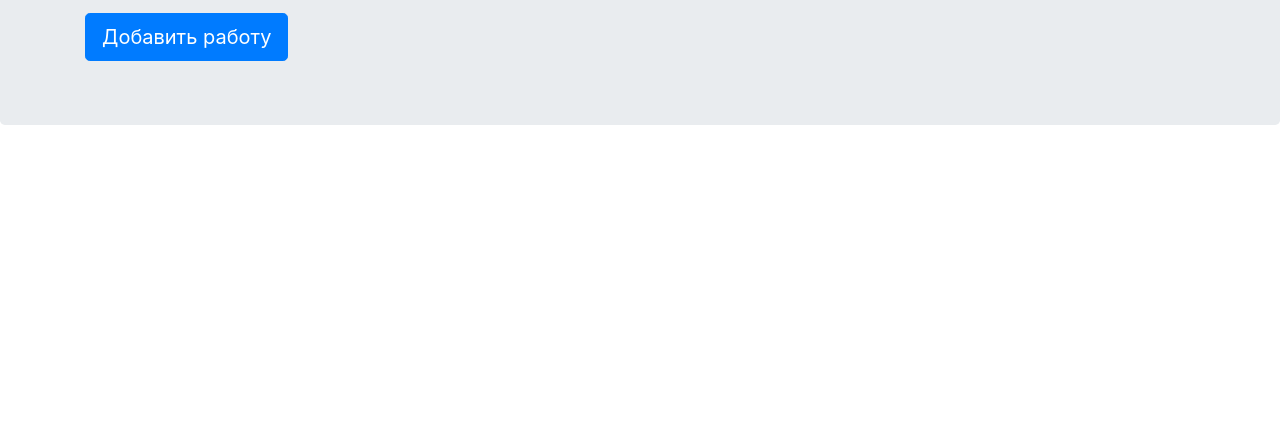
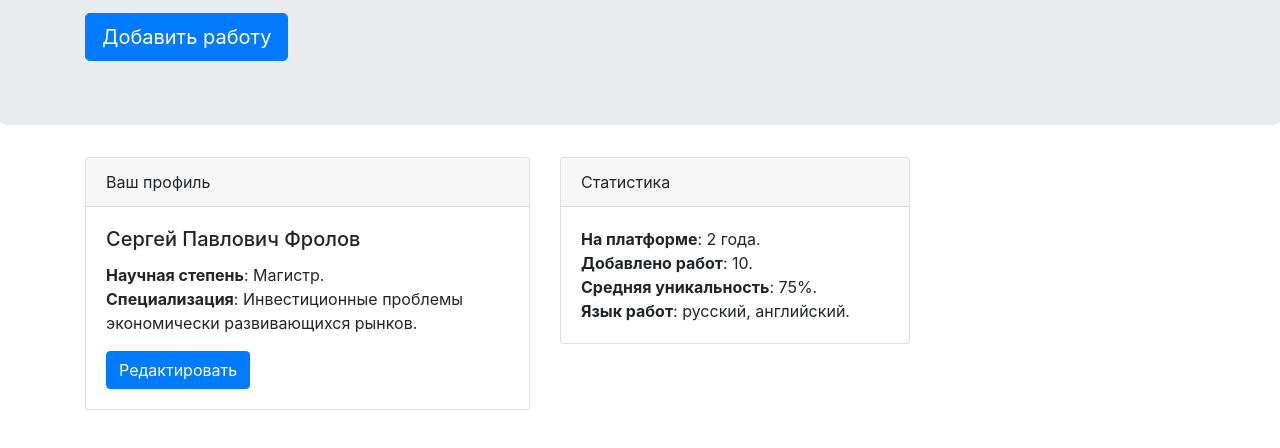
Before and after one commit to IkeNice/bootstrapGrid, a plain HTML site: page index.html in a window 1280 px wide. Shown: the part 270-718 px from the top of the page. Drawn offline with nearby package versions, Linux system fonts and the light colour scheme.

Commit message:
add info section

```diff
--- a/index.html
+++ b/index.html
@@ -52,6 +52,46 @@
     </div>
   </div>
 
+  <div class="info">
+    <div class="container">
+      <div class="row">
+
+        <div class="col-xs-6 col-md-7 col-lg-5">
+          <div class="card">
+            <div class="card-header">
+              Ваш профиль
+            </div>
+            <div class="card-body">
+              <h5 class="card-title">Сергей Павлович Фролов</h5>
+              <p class="card-text">
+                <b>Научная степень</b>: Магистр.<br />
+                <b>Специализация</b>: Инвестиционные проблемы экономически развивающихся рынков.
+              </p>
+              <a href="#" class="btn btn-primary">Редактировать</a>
+            </div>
+          </div>
+        </div>
+
+        <div class="col-xs-6 col-md-5 col-lg-4">
+          <div class="card">
+            <div class="card-header">
+              Статистика
+            </div>
+            <div class="card-body">
+              <p class="card-text">
+                <b>На платформе</b>: 2 года.<br />
+                <b>Добавлено работ</b>: 10.<br />
+                <b>Средняя уникальность</b>: 75%.<br />
+                <b>Язык работ</b>: русский, английский.
+              </p>
+            </div>
+          </div>
+        </div>
+
+      </div>
+    </div>
+  </div>
+
   <script src="https://code.jquery.com/jquery-3.3.1.slim.min.js"
     integrity="sha384-q8i/X+965DzO0rT7abK41JStQIAqVgRVzpbzo5smXKp4YfRvH+8abtTE1Pi6jizo"
     crossorigin="anonymous"></script>
```
